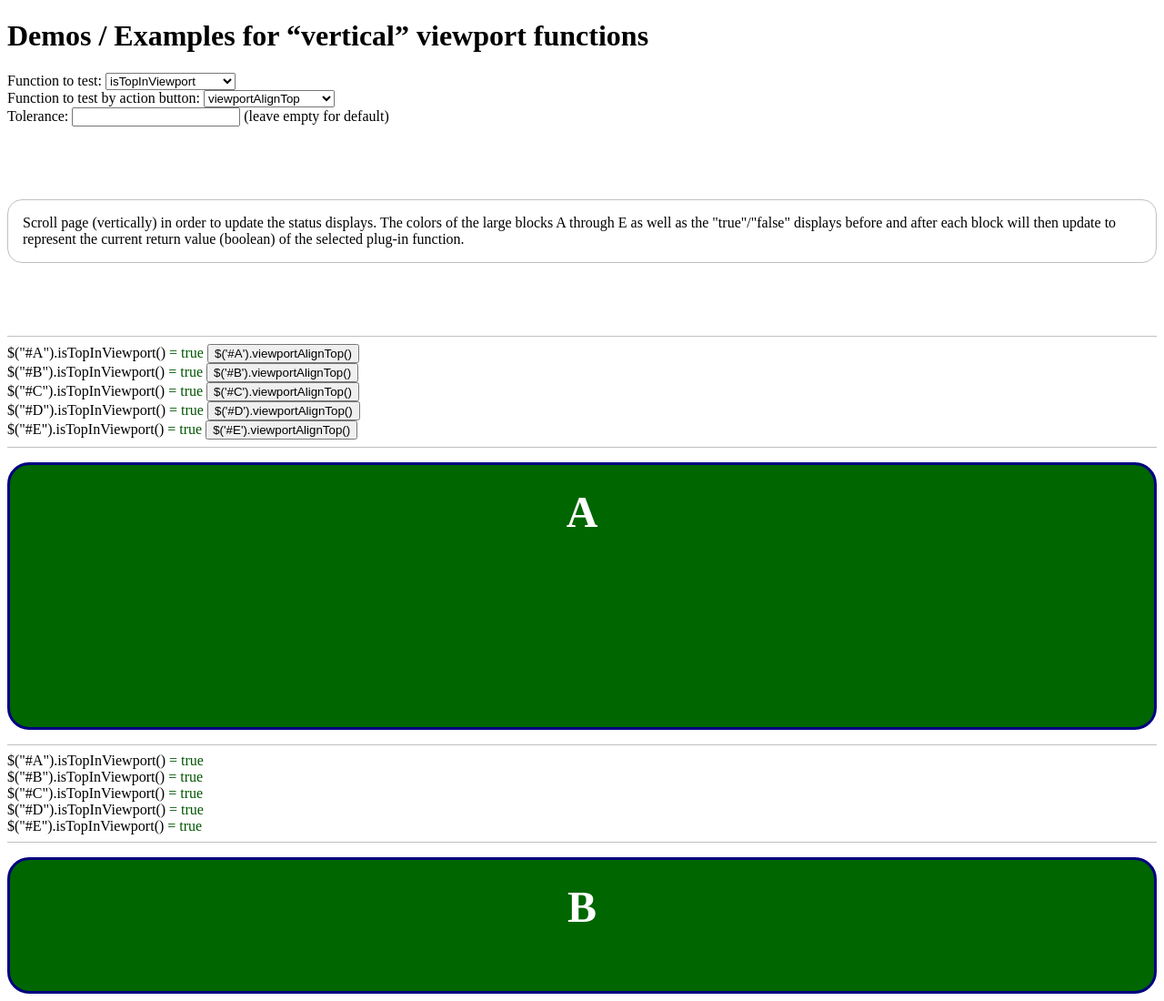
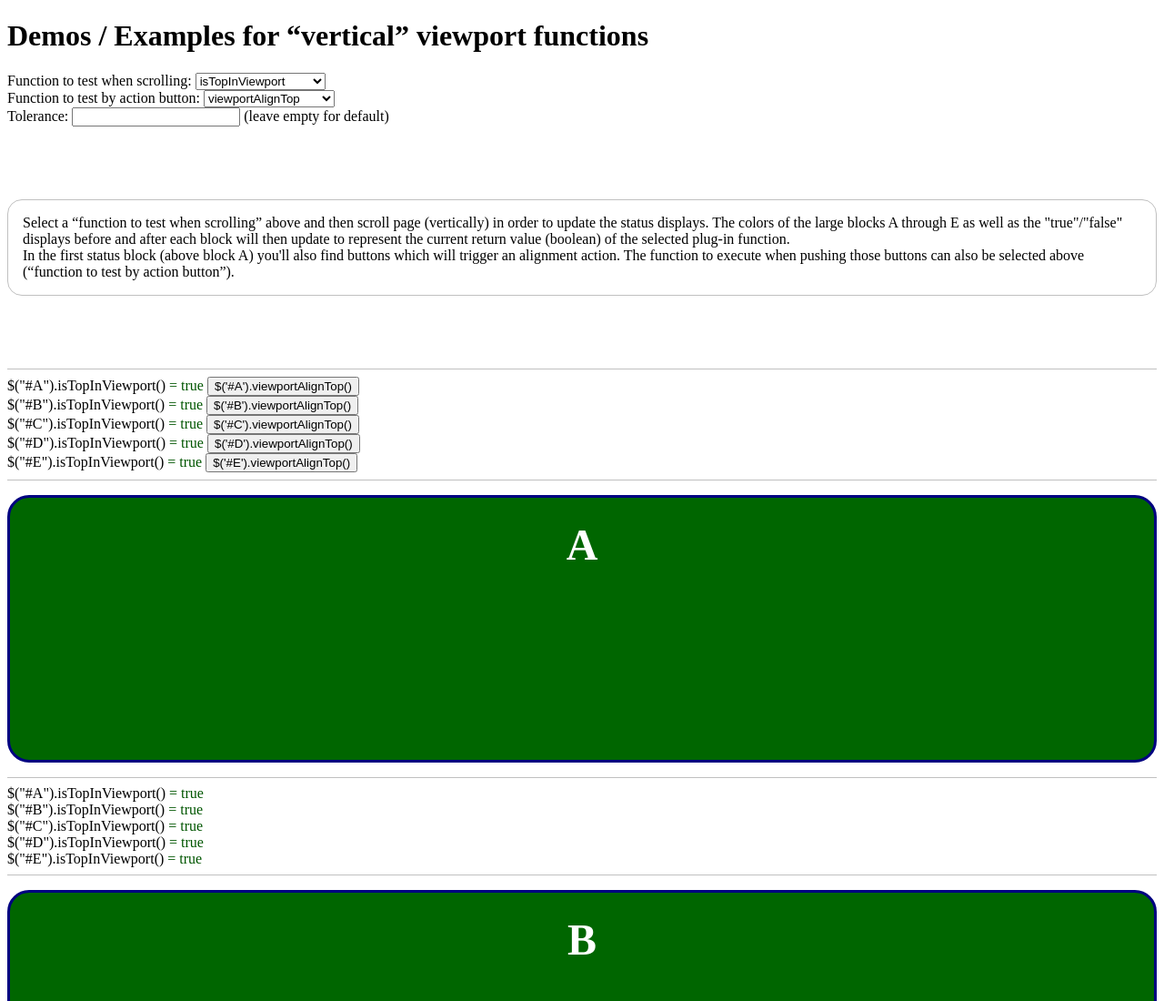
Before and after one commit to isg-software/jquery-showhide-tools, a website: page demos/viewport-vertical.html in a window 1280 px wide. Shown: the top 1100 px of the page at 91% size. Drawn offline with nearby package versions, Linux system fonts and the light colour scheme; some packages are replaced by stand-ins of ours; a script that the page names is missing.

Commit message:
index.html for demos

```diff
--- a/demos/viewport-vertical.html
+++ b/demos/viewport-vertical.html
@@ -183,7 +183,7 @@
 		to specify a different local path or a CDN URL.</p>
 	</div>
 	<h1>Demos / Examples for “vertical” viewport functions</h1>
-	<label for="func">Function to test:</label> <select id="func">
+	<label for="func">Function to test when scrolling:</label> <select id="func">
 		<option value="ti">isTopInViewport</option>
 		<option value="bi">isBottomInViewport</option>
 		<option value="ta">isTopAboveViewport</option>
@@ -205,10 +205,14 @@
 		<input id="tolerance"> (leave empty for default)
 	</div>
 	<p id="howto">
-		Scroll page (vertically) in order to update the status displays. The colors of the
+		Select a “function to test when scrolling” above and then
+		scroll page (vertically) in order to update the status displays. The colors of the
 		large blocks A through E as well as the "true"/"false" displays before and after each block
 		will then update to represent the current return value (boolean) of the selected
-		plug-in function.
+		plug-in function.<br>
+		In the first status block (above block A) you'll also find buttons which will trigger
+		an alignment action. The function to execute when pushing those buttons can also
+		be selected above (“function to test by action button”).
 	</p>
 	<p class="status">
 		$("#A").<span class="A">…</span> <button class="action-btn" data-id="A">…</button><br>
```
Also changed, not shown: demos/index.html (added, +18 -0 lines), demos/viewport-horizontal.html (+7 -2 lines), 1 other file.
